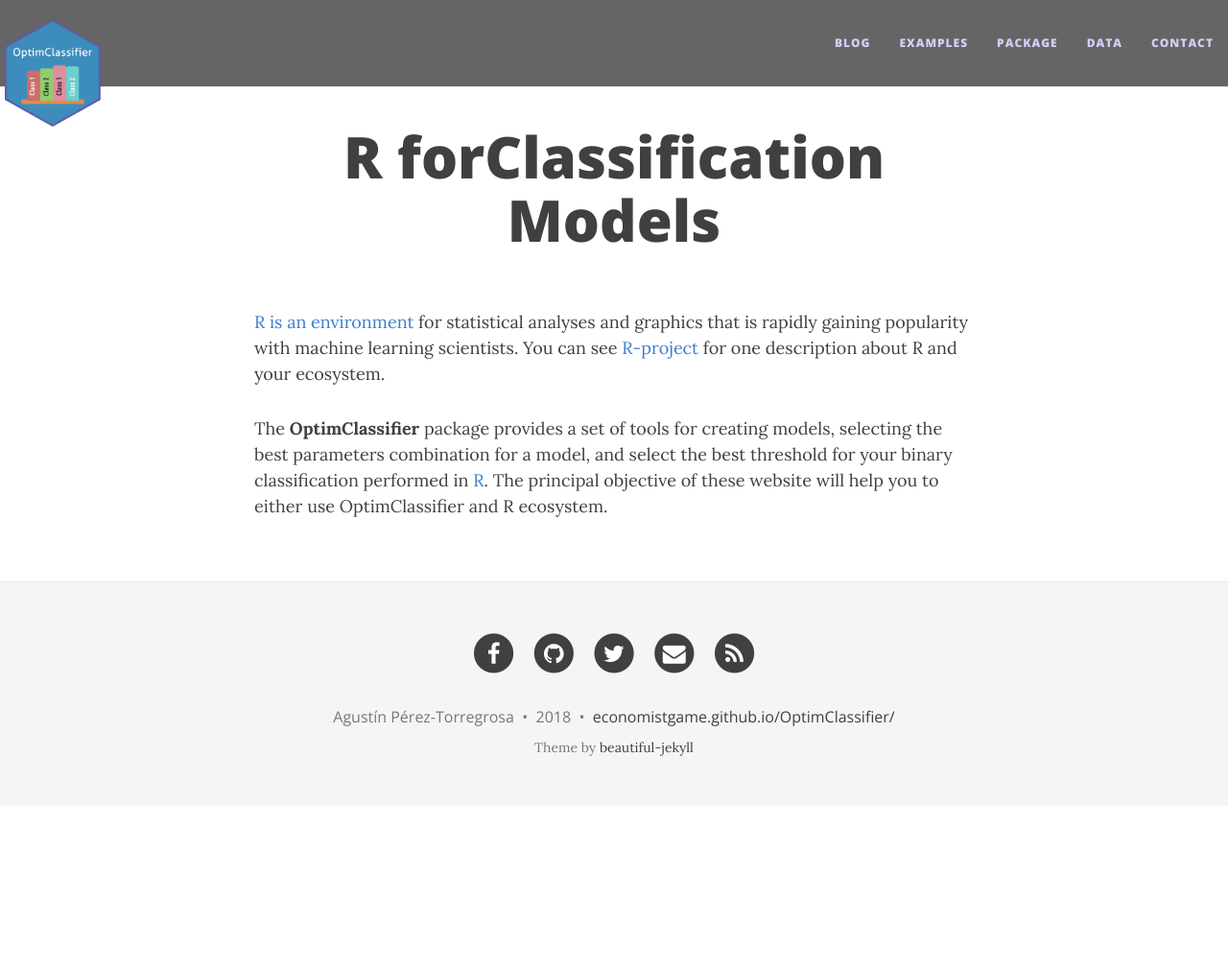
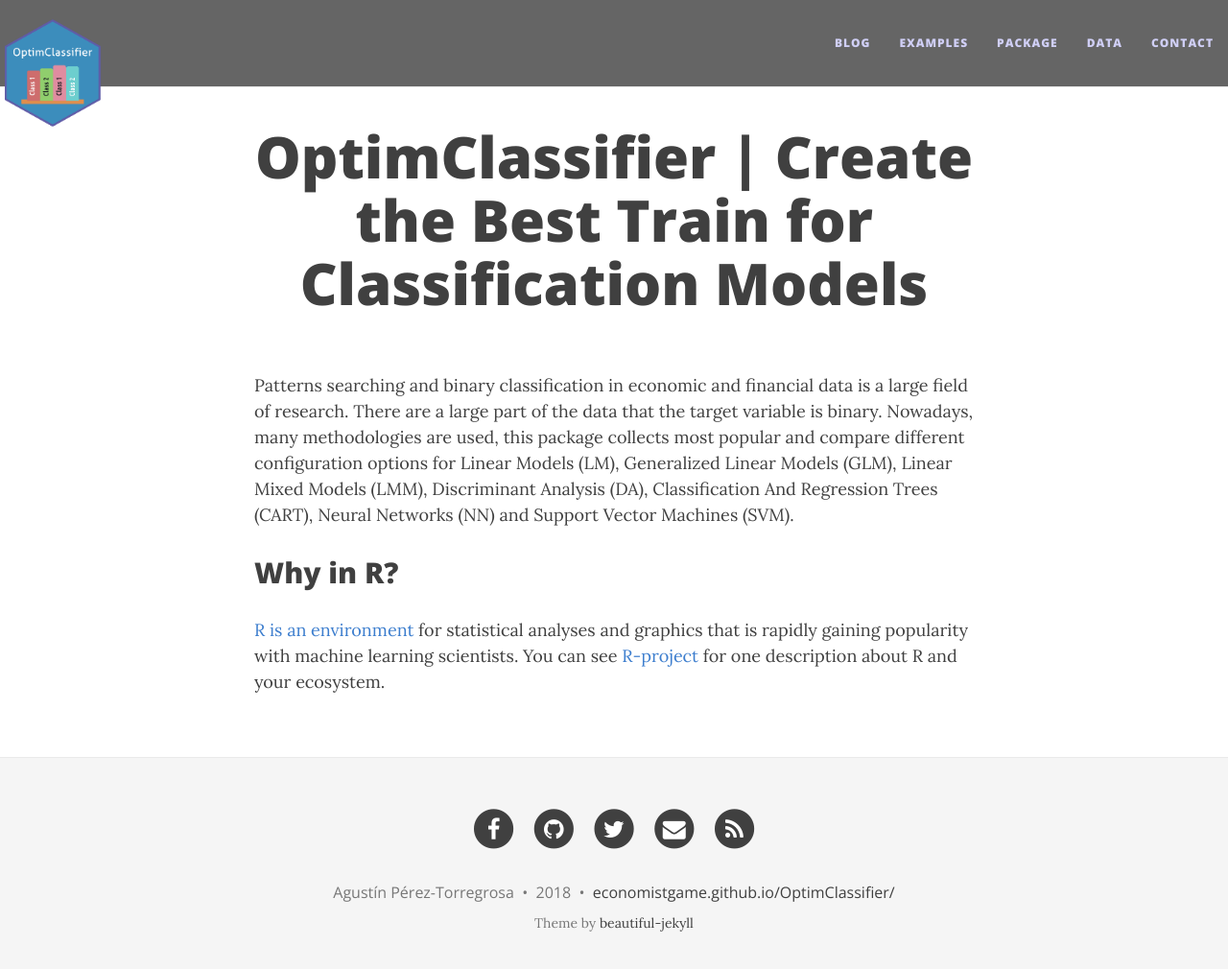
Before and after one commit to economistgame/OptimClassifier, a Jekyll site: the page built from index.md, in a window 1280 px wide and 1023 px high. Shown: the top 1010 px of the window at 96% size. Built offline with Jekyll 4.4.1, drawn with Linux system fonts in a browser that asks for light colours; nearby versions of some CDN libraries.

Commit message:
Mod homepage

```diff
--- a/index.md
+++ b/index.md
@@ -1,8 +1,8 @@
 ---
 layout: page
-title: R forClassification Models
+title: OptimClassifier | Create the Best Train for Classification Models
 ---
 
+Patterns searching and binary classification in economic and financial data is a large field of research. There are a large part of the data that the target variable is binary. Nowadays, many methodologies are used, this package collects most popular and compare different configuration options for Linear Models (LM), Generalized Linear Models (GLM), Linear Mixed Models (LMM), Discriminant Analysis (DA), Classification And Regression Trees (CART), Neural Networks (NN) and Support Vector Machines (SVM).
+## Why in R?
 [R is an environment](https://www.r-project.org/) for statistical analyses and graphics that is rapidly gaining popularity with machine learning scientists. You can see [R-project](https://www.r-project.org/about.html) for one description about R and your ecosystem.
-
-The **OptimClassifier** package provides a set of tools for creating models, selecting the best parameters combination for a model, and select the best threshold for your binary classification performed in [R](https://www.r-project.org/).  The principal objective of these website will help you to either use OptimClassifier and R ecosystem.
```
